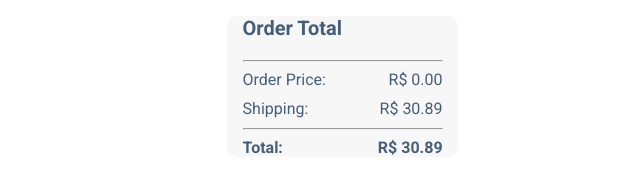
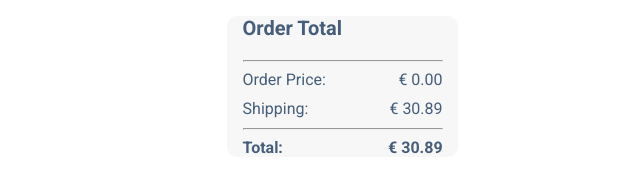
Before and after one commit to fabioguieiro/market, a React (Create React App) app: page / in a window 1280 px wide. Shown: the part 148-342 px from the top of the page, without its empty margins (336-976 px from the left). Built offline with nearby package versions, Linux system fonts and the light colour scheme; no server answers.

Commit message:
fix: euro symbol added on table and cart

```diff
--- a/src/components/Cart/Cart.js
+++ b/src/components/Cart/Cart.js
@@ -5,14 +5,14 @@ export const Cart = (props) => {
       <p className="title">Order Total</p>
       <hr />
       <div className="item-price">
-        <span>Order Price: </span> <span>R$ {props.order}</span>
+        <span>Order Price: </span> <span>€ {props.order}</span>
       </div>
       <div className="item-price">
-        <span>Shipping: </span> <span>R$ {props.shipping}</span>
+        <span>Shipping: </span> <span>€ {props.shipping}</span>
       </div>
       <hr />
       <div className="item-price bold">
-        <span>Total: </span> <span>R$ {props.total}</span>
+        <span>Total: </span> <span>€ {props.total}</span>
       </div>
     </div>
   );
--- a/src/components/Table/Table.js
+++ b/src/components/Table/Table.js
@@ -25,10 +25,10 @@ export const Table = (props) => {
                       src={item.img}
                       alt={item.name}
                     ></img>
-                    <label for={item.name} >{item.name}</label>
+                    <label for={item.name}>{item.name}</label>
                   </td>
                   <td className="last-table-col">
-                    {item.price}/{item.unity}
+                    € {item.price}/{item.unity}
                   </td>
                 </tr>
               );
```
